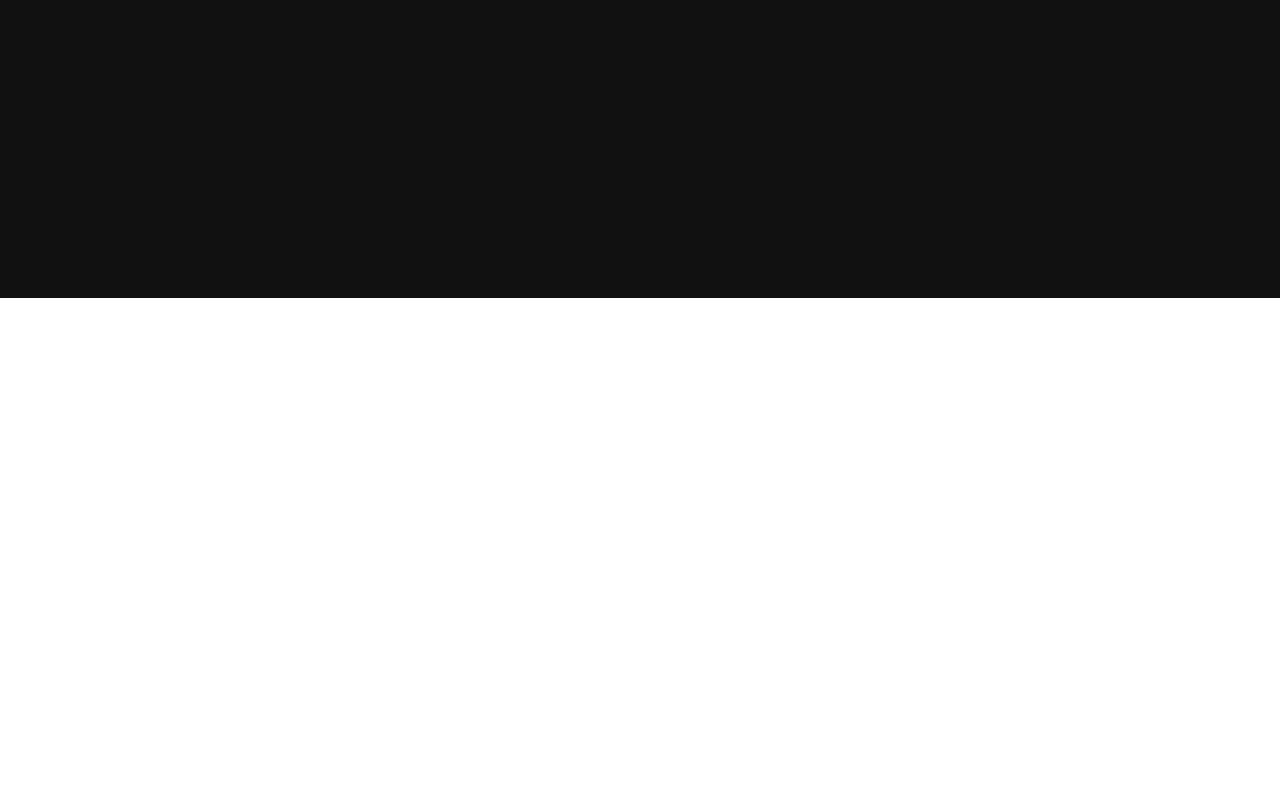
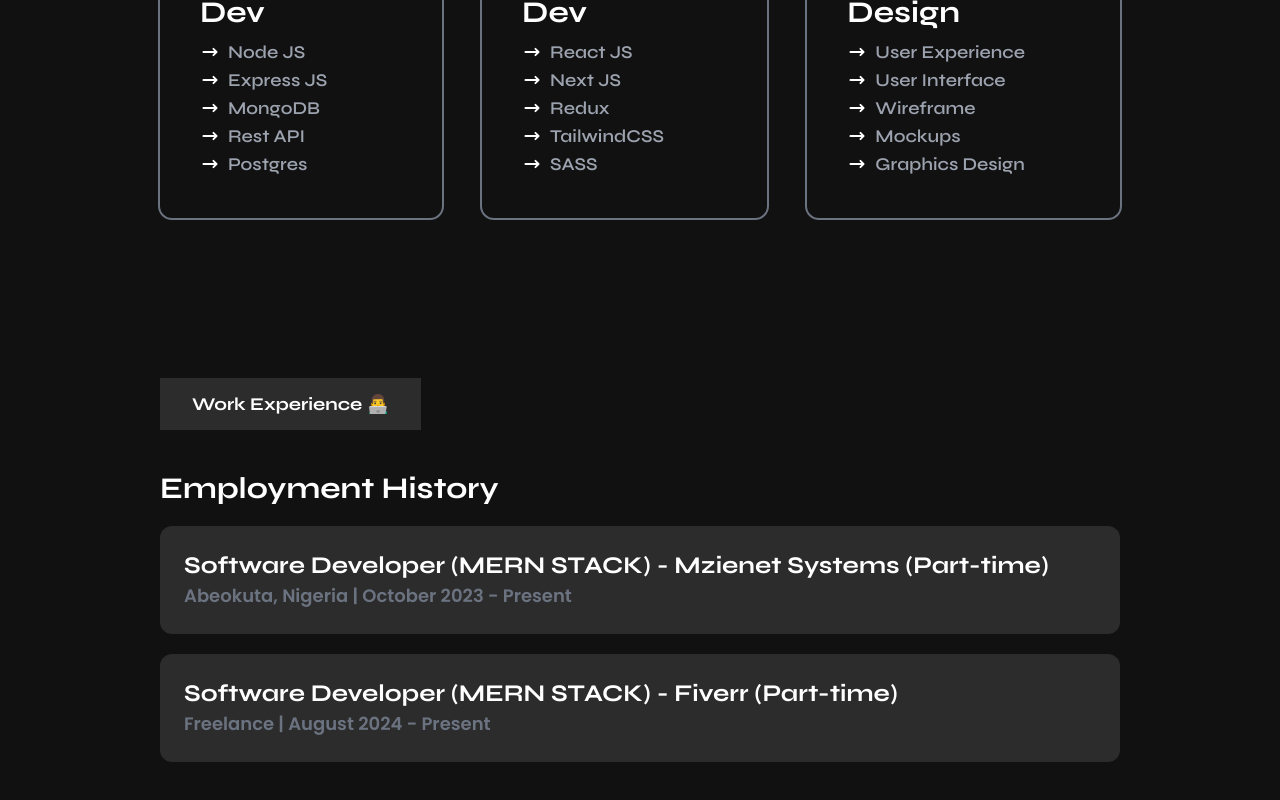
Before and after one commit to rjacy/portfolio, a Next.js app: page / in a window 1280 px wide. Shown: the part 1939-2739 px from the top of the page. Before the commit the page ends 2257 px from the top, so only its background shows below. Built offline with nearby package versions, Linux system fonts and the light colour scheme.

Commit message:
Implement Work experience homepage section

```diff
--- /dev/null
+++ b/components/Experience.tsx
@@ -0,0 +1,62 @@
+import React from "react";
+
+const Experience = () => {
+  return (
+    <div className="flex flex-col gap-10 bg-darkmode text-white px-5 md:px-10 lg:px-40 py-5 md:py-20">
+      <div className="bg-basecolor mr-auto px-8 py-3 text-lg font-extrabold font-[family-name:var(--font-syne)]">
+        <h2>Work Experience 👨‍💻</h2>
+      </div>
+      <div className="font-[family-name:var(--font-syne)] flex flex-col gap-5">
+        <h2 className="text-3xl font-bold">Employment History</h2>
+        <div className="flex flex-col gap-5">
+          <div
+            data-aos="zoom-in-up"
+            className="flex flex-col p-6 rounded-xl bg-basecolor"
+          >
+            <span className="text-xl md:text-2xl font-bold">
+              Software Developer (MERN STACK) - Mzienet Systems (Part-time)
+            </span>
+            <span className="text-lg font-semibold text-gray-500 font-[family-name:var(--font-poppins)]">
+              Abeokuta, Nigeria | October 2023 - Present
+            </span>
+          </div>
+          <div
+            data-aos="zoom-in-up"
+            className="flex flex-col p-6 rounded-xl bg-basecolor"
+          >
+            <span className="text-xl md:text-2xl font-bold">
+              Software Developer (MERN STACK) - Fiverr (Part-time)
+            </span>
+            <span className="text-lg font-semibold text-gray-500 font-[family-name:var(--font-poppins)]">
+              Freelance | August 2024 - Present
+            </span>
+          </div>
+          <div
+            data-aos="zoom-in-up"
+            className="flex flex-col p-6 rounded-xl bg-basecolor"
+          >
+            <span className="text-xl md:text-2xl font-bold">
+              Community State Lead - ATC Africa (Part-time)
+            </span>
+            <span className="text-lg font-semibold text-gray-500 font-[family-name:var(--font-poppins)]">
+              Ogun State, Nigeria | July 2023 - July 2024
+            </span>
+          </div>
+          <div
+            data-aos="zoom-in-up"
+            className="flex flex-col p-6 rounded-xl bg-basecolor"
+          >
+            <span className="text-xl md:text-2xl font-bold">
+              Branch Manager - Viva City Multifarious Ltd. (Full-time)
+            </span>
+            <span className="text-lg font-semibold text-gray-500 font-[family-name:var(--font-poppins)]">
+              Osogobo, Nigeria | August 2022 - December 2022
+            </span>
+          </div>
+        </div>
+      </div>
+    </div>
+  );
+};
+
+export default Experience;
--- a/components/Home.tsx
+++ b/components/Home.tsx
@@ -5,6 +5,7 @@ import { motion } from "motion/react";
 import Banner from "./Banner";
 import Projects from "./Projects";
 import Skills from "./Skills";
+import Experience from "./Experience";
 
 const Home = () => {
   return (
@@ -16,6 +17,7 @@ const Home = () => {
       <Banner />
       <Projects />
       <Skills />
+      <Experience />
     </motion.div>
   );
 };
```
Also changed, not shown: components/Skills.tsx (+57 -18 lines).
